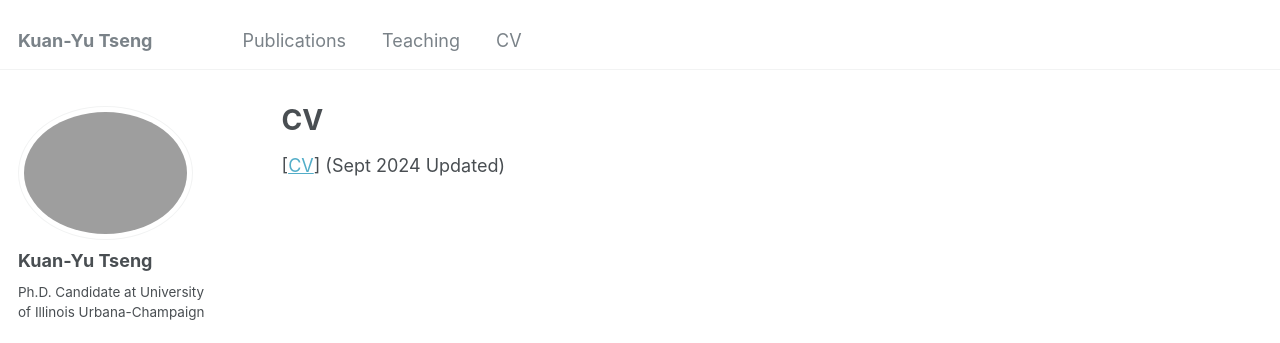
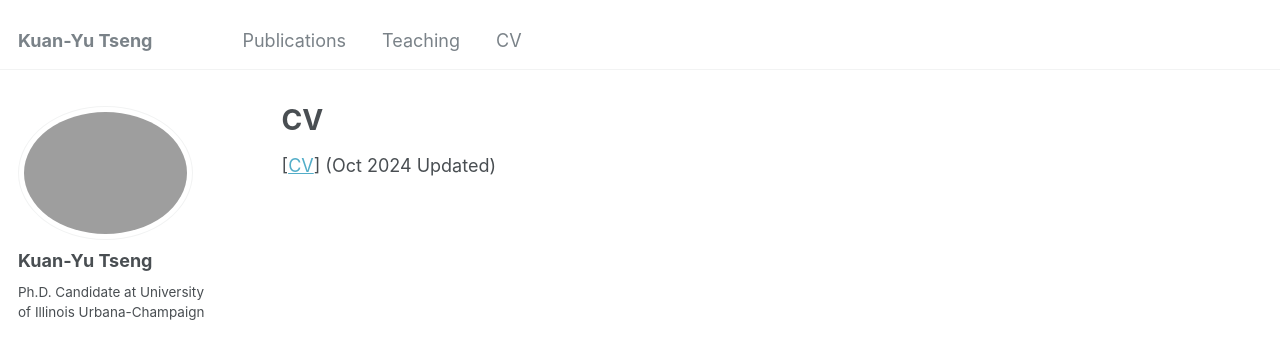
Before and after one commit to kuanyutseng2/kuanyutseng2.github.io, a Jekyll site: the page built from _pages/cv_pdfonly.md, in a window 1280 px wide. Shown: the top 343 px of the page. Built offline with Jekyll 4.4.1, drawn with Linux system fonts in a browser that asks for light colours; some web fonts are replaced.

Commit message:
cv oct 2024

```diff
--- a/_pages/cv_pdfonly.md
+++ b/_pages/cv_pdfonly.md
@@ -9,4 +9,4 @@ redirect_from:
 
 {% include base_path %}
 
-\[[CV](https://drive.google.com/file/d/1HY511TtVUOm_Po4nc3hyDBTz3nrnlM6N/view?usp=sharing)\] (Sept 2024 Updated)
+\[[CV](https://drive.google.com/file/d/1i4fG0f4KWkCBKGtT-oY7sJLzwzwGvxvU/view?usp=sharing)\] (Oct 2024 Updated)
```
